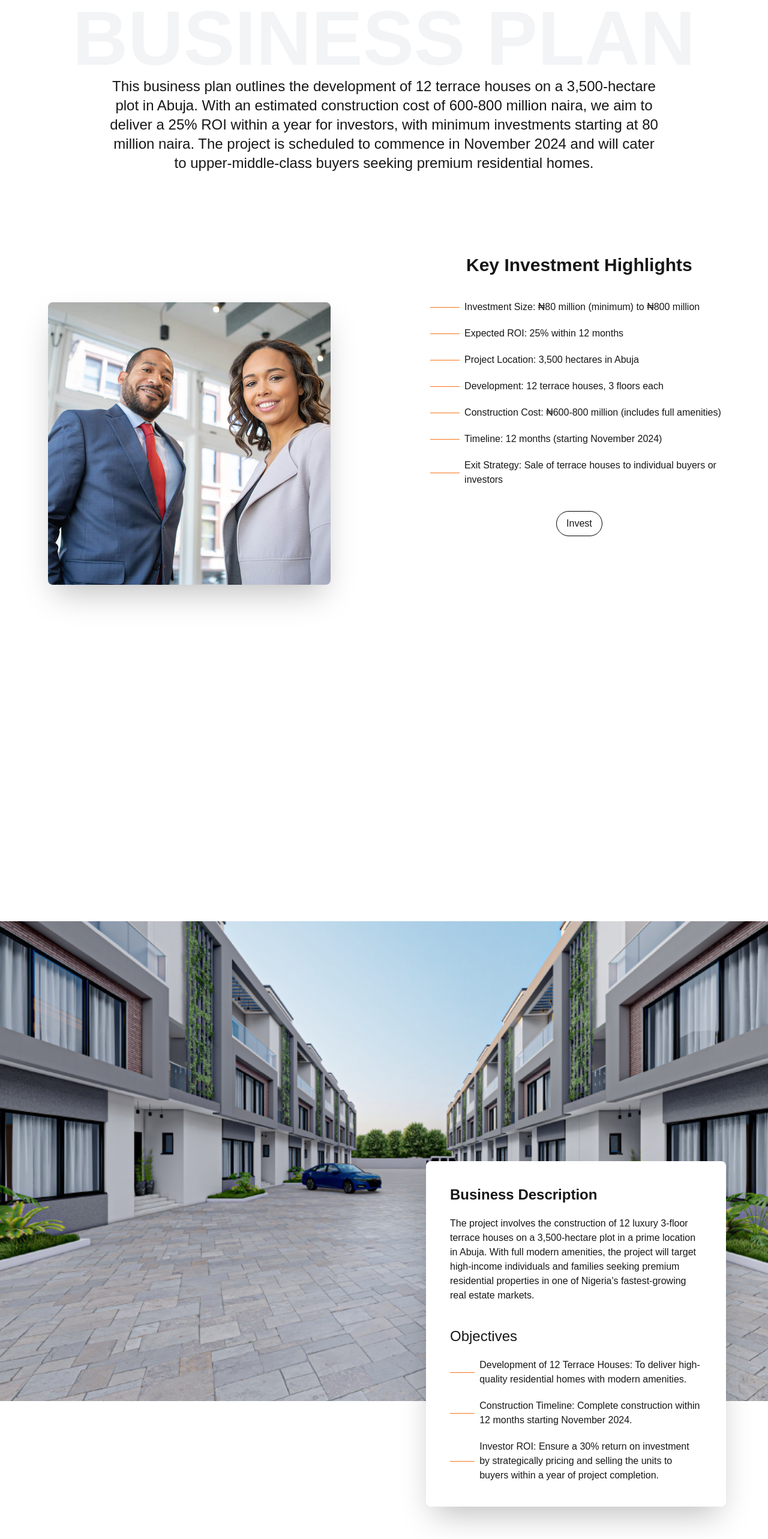
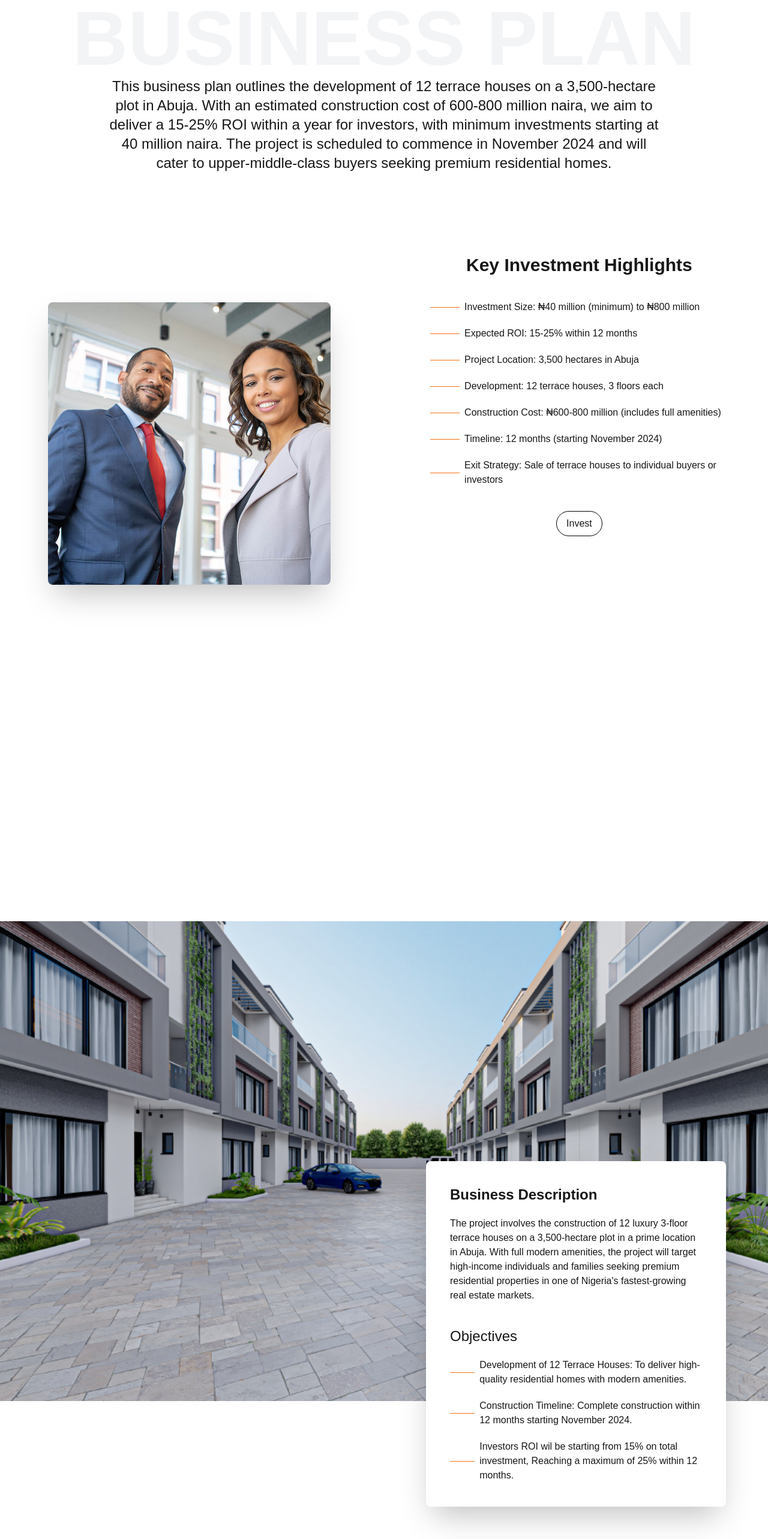
Before and after one commit to abdur28/tri-fali-syndicate, a Next.js app: page / in a window 1280 px wide. Shown: the part 840-3406 px from the top of the page at 60% size. Built offline with nearby package versions, Linux system fonts and the light colour scheme; a web font is replaced by a local one.

Commit message:
changes to cost

```diff
--- a/src/components/analysis/Analysis.tsx
+++ b/src/components/analysis/Analysis.tsx
@@ -31,14 +31,14 @@ const Analysis = () => {
                 "Construction Costs: ₦600-800 million (for materials, labor, and permits).",
                 "Marketing and Sales Costs: ₦30 million (for agents, marketing campaigns, and administrative costs).",
                 "Miscellaneous Costs: ₦20 million (contingency, legal, and operational expenses).",
-                "Total Projected Costs: ₦650 million.",
+                "Total Projected Costs: ₦600-800 million.",
             ]
         },
         {
             title: "Profit Projections",
             icon: "/profit-projection.png",
             points: [
-                "Total Investment Needed: ₦600 million.",
+                "Total Investment Needed: ₦600-800 million.",
                 "Projected Revenue: ₦1.2 billion.",
                 "Profit: ₦550 million.",
                 "Investors ROI wil be starting from 15% on total investment, Reaching a maximum of 25% within 12 months.",
--- a/src/components/description/Description.tsx
+++ b/src/components/description/Description.tsx
@@ -30,7 +30,7 @@ const Description = () => {
                         </li>
                         <li className="flex flex-row gap-2 h-full w-full items-center">
                             <div className="bg-orange-500 w-[10%] h-[1px]"></div>
-                            <p className="w-[90%]">{`Investor ROI: Ensure a 30% return on investment by strategically pricing and selling the units to buyers within a year of project completion.`}</p>
+                            <p className="w-[90%]">{`Investors ROI wil be starting from 15% on total investment, Reaching a maximum of 25% within 12 months.`}</p>
                         </li>
                      </ul>
                 </div>
--- a/src/components/investment/Investment.tsx
+++ b/src/components/investment/Investment.tsx
@@ -30,11 +30,11 @@ const Investment = () => {
                      <ul className="flex flex-col gap-5">
                         <li className="flex flex-row gap-2 h-full w-full items-center">
                             <div className="bg-orange-500 w-[10%] h-[1px]"></div>
-                            <p  className="w-[90%]">{`Investment Size: ₦80 million (minimum) to ₦800 million`}</p>
+                            <p  className="w-[90%]">{`Investment Size: ₦40 million (minimum) to ₦800 million`}</p>
                         </li>
                         <li className="flex flex-row gap-2 h-full w-full items-center">
                             <div className="bg-orange-500 w-[10%] h-[1px]"></div>
-                            <p  className="w-[90%]">{`Expected ROI: 25% within 12 months`}</p>
+                            <p  className="w-[90%]">{`Expected ROI: 15-25% within 12 months`}</p>
                         </li>
                         <li className="flex flex-row gap-2 h-full w-full items-center">
                             <div className="bg-orange-500 w-[10%] h-[1px]"></div>
--- a/src/components/summary/Summary.tsx
+++ b/src/components/summary/Summary.tsx
@@ -13,7 +13,7 @@ const Summary = () => {
                     whileInView={{opacity: 1, x: 0, transition: {duration: 1, ease: "easeInOut"}}}
                     viewport={{once: true}}
                     className="text-xl lg:text-2xl px-10 lg:px-44 -mt-0 text-center">
-                        This business plan outlines the development of 12 terrace houses on a 3,500-hectare plot in Abuja. With an estimated construction cost of 600-800 million naira, we aim to deliver a 25% ROI within a year for investors, with minimum investments starting at 80 million naira. The project is scheduled to commence in November 2024 and will cater to upper-middle-class buyers seeking premium residential homes.
+                        This business plan outlines the development of 12 terrace houses on a 3,500-hectare plot in Abuja. With an estimated construction cost of 600-800 million naira, we aim to deliver a 15-25% ROI within a year for investors, with minimum investments starting at 40 million naira. The project is scheduled to commence in November 2024 and will cater to upper-middle-class buyers seeking premium residential homes.
                     </motion.p>
                 </div>
             </div>
```
